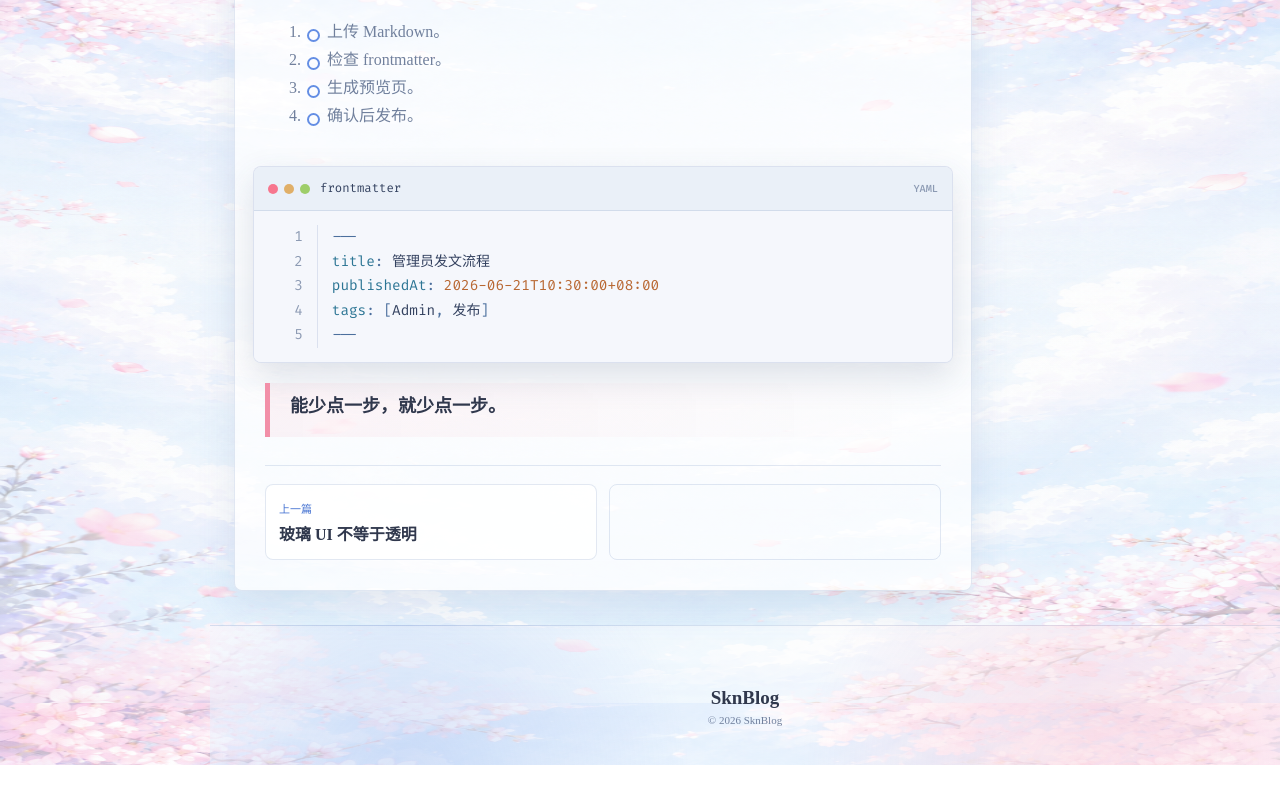
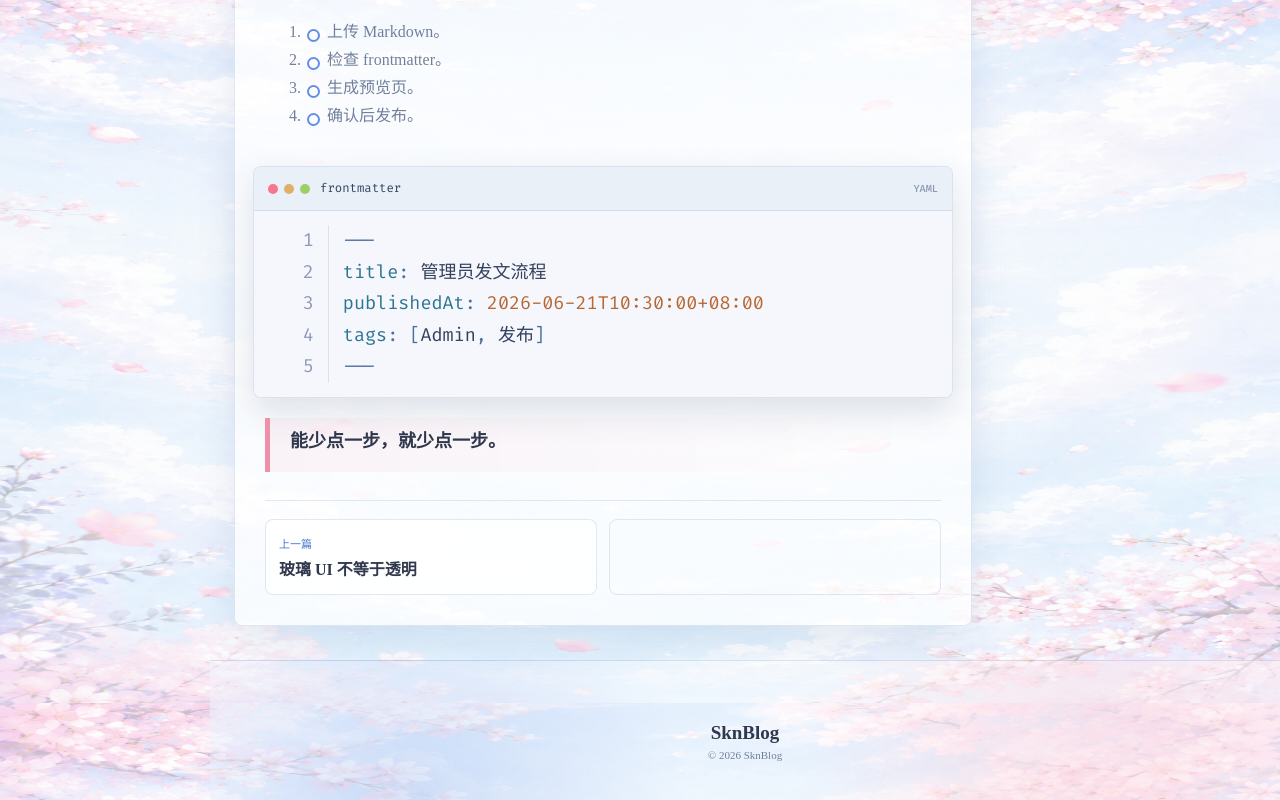
Before and after one commit to sknying/SknBlog, a Next.js app: page /posts/admin-publish-flow in a window 1280 px wide. Shown: the part 897-1697 px from the top of the page. Before the commit the page ends 1662 px from the top, so only its background shows below. Built offline with nearby package versions, Linux system fonts and the light colour scheme.

Commit message:
style: increase article code font size

```diff
--- a/components/article-page.css
+++ b/components/article-page.css
@@ -305,7 +305,7 @@
 .article-code-dots i { width: 10px; height: 10px; border-radius: 50%; background: #f7768e; }
 .article-code-dots i:nth-child(2) { background: #e0af68; }
 .article-code-dots i:nth-child(3) { background: #9ece6a; }
-.article-code pre { margin: 0; overflow-x: hidden; padding: 14px 0; color: var(--code-text); background: var(--code-bg); font-family: var(--font-code); font-size: 14px; line-height: 1.75; }
+.article-code pre { margin: 0; overflow-x: hidden; padding: 14px 0; color: var(--code-text); background: var(--code-bg); font-family: var(--font-code); font-size: 18px; line-height: 1.75; }
 .article-code code { display: block; min-width: 0; font-family: var(--font-code); font-variant-ligatures: contextual; font-variant-numeric: tabular-nums; }
 
 .article-inline-code { border: 1px solid var(--code-divider); border-radius: 5px; padding: 0.13em 0.38em; color: var(--code-text); background: var(--code-bg); font-family: var(--font-code); font-size: 0.9em; }
```
